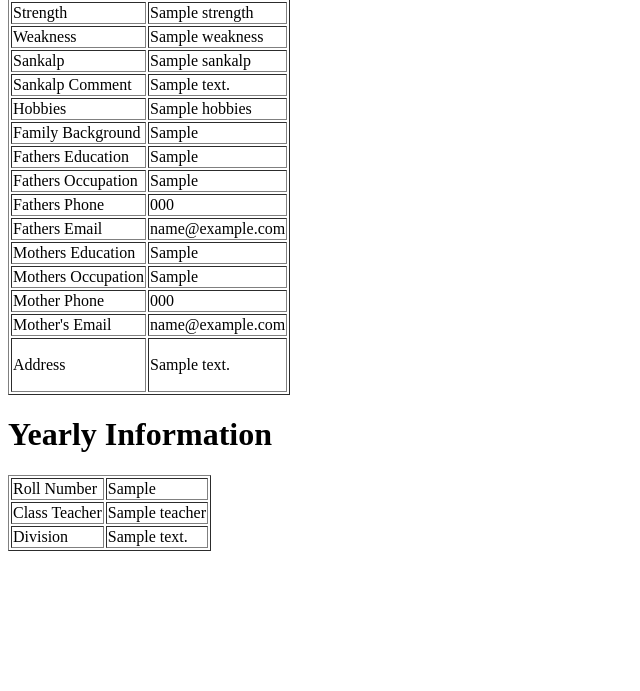
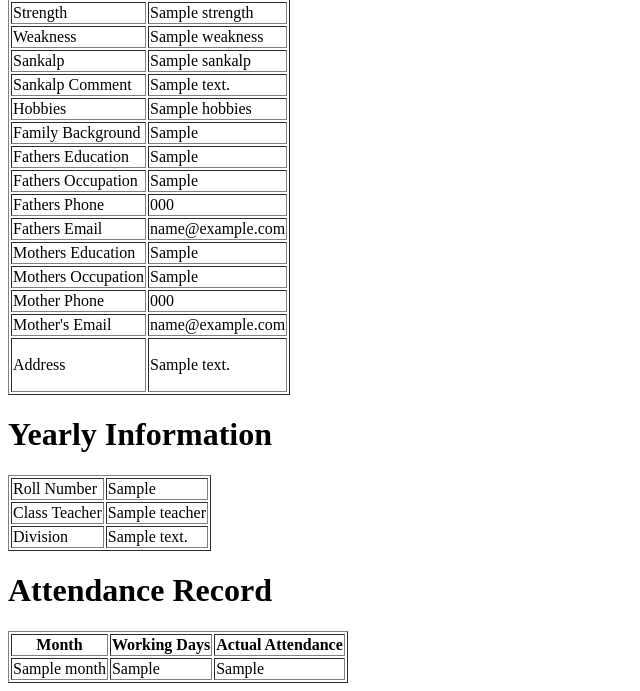
Before and after one commit to Morganhrdd/sms, a Django app: template templates/students/DisplayReport.html in a window 1280 px wide. Shown: the part 501-1192 px from the top of the page, without its empty margins (0-640 px from the left). Before the commit the page ends 1052 px from the top, so only its background shows below. Run offline with Django 3.2, Linux system fonts and the light colour scheme; the template is opened without the code that fills it: most values are stand-ins (such as "Sample title", 1, 10 or a date in 2020).

Commit message:
displaying attendance record

```diff
--- a/students/views.py
+++ b/students/views.py
@@ -1313,8 +1313,8 @@ def display_report(request, regno=None, year=None):
         student_addtional_info = StudentAdditionalInformation()
     student_yearly_info = StudentYearlyInformation.objects.get(StudentBasicInfo=student_basic_info_obj, ClassMaster__AcademicYear=year, ClassMaster__Type='P')
     classmaster = student_yearly_info.ClassMaster
-    attendance_obj = StudentAttendance.objects.filter(AttendanceMaster__ClassMaster=classmaster, StudentYearlyInformation=student_yearly_info)
-    return render_to_response(respage,{'basic_info':student_basic_info_obj, 'additional_info':student_addtional_info, 'yearly_info':student_yearly_info})
+    attendance_objs = StudentAttendance.objects.filter(AttendanceMaster__ClassMaster=classmaster, StudentYearlyInformation=student_yearly_info)
+    return render_to_response(respage,{'basic_info':student_basic_info_obj, 'additional_info':student_addtional_info, 'yearly_info':student_yearly_info,'attendance':attendance_objs}})
 # Used by HTML Report
 def attendance_add(request):
     if request.POST:
--- a/templates/students/DisplayReport.html
+++ b/templates/students/DisplayReport.html
@@ -145,6 +145,21 @@
             <td>{{yearly_info.ClassMaster.Division}}</td>
         </tr>
     </table>
+    <h1>Attendance Record</h1>
+    <table border=1>
+        <tr>
+            <th>Month</th>
+            <th>Working Days</th>
+            <th>Actual Attendance</th>
+        </tr>
+        {% for x in attendance%}
+        <tr>
+            <td>{{x.AttendanceMaster.Month}}</td>
+            <td>{{x.AttendanceMaster.WorkingDays}}</td>
+            <td>{{x.ActualAttendance}}</td>
+        </tr>
+        {% endfor %}
+    </table>
 
 </body>
 </html>
```
